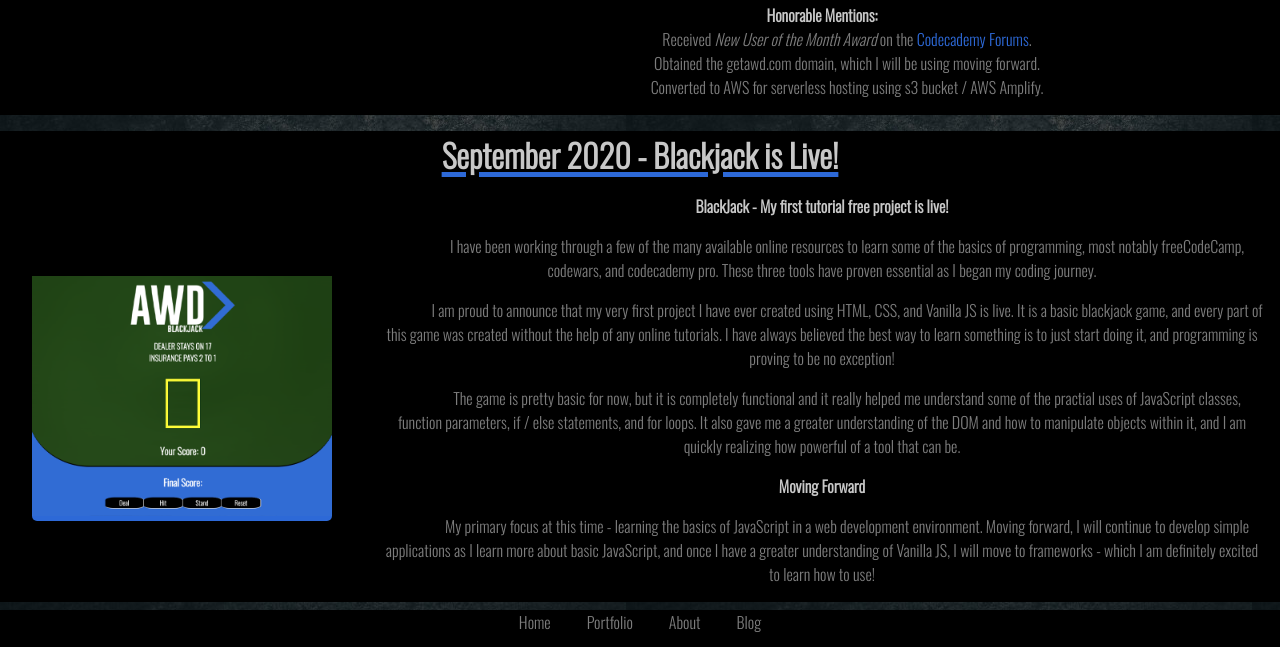
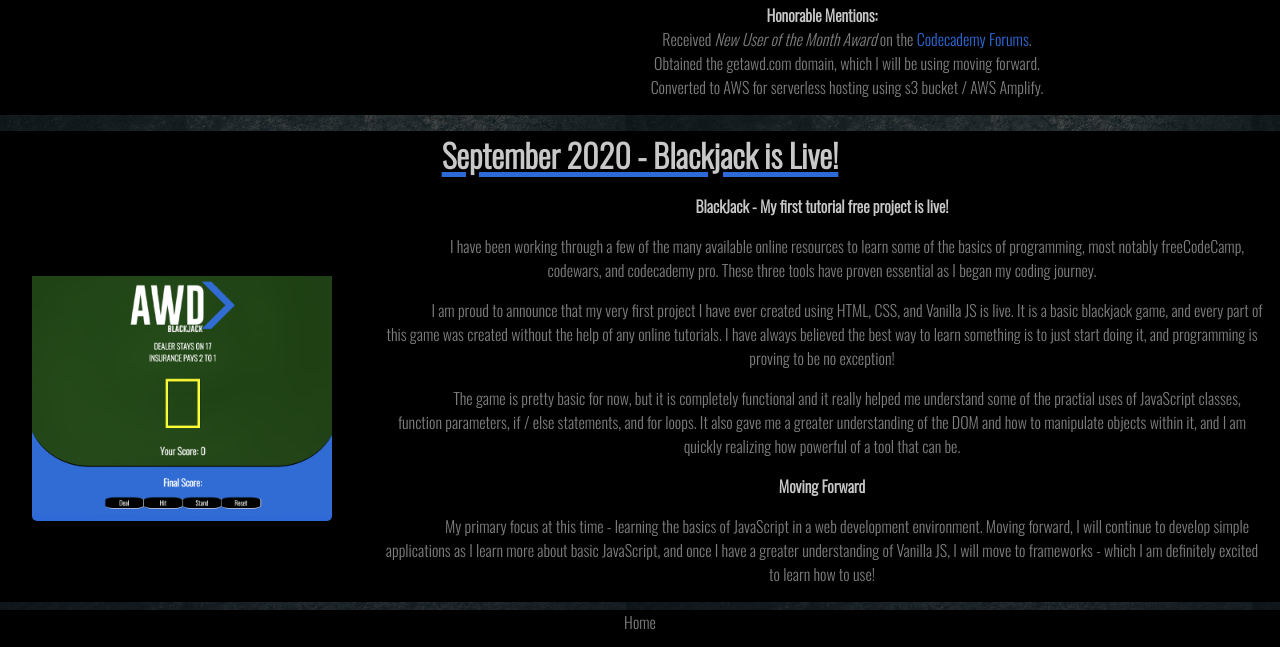
Before and after one commit to awoo452/getawd.com, a plain HTML site: page blog/index.html in a window 1280 px wide. Shown: the part 1852-2499 px from the top of the page. Drawn offline with nearby package versions, Linux system fonts and the light colour scheme.

Commit message:
Fixing links

```diff
--- a/blog/index.html
+++ b/blog/index.html
@@ -159,10 +159,7 @@
 
             <!--Navigation-->
             <div id="footerNavContainer">
-                <a class="footerNavItem" href="#index">Home</a>
-                <a class="footerNavItem" href="#portfolio">Portfolio</a>
-                <a class="footerNavItem" href="#about">About</a>
-                <a class="footerNavItem" href="blog/index.html">Blog</a>
+                <a class="footerNavItem" href="http://www.getawd.com">Home</a>
             </div>
 
             <!--Contact Info-->
```
